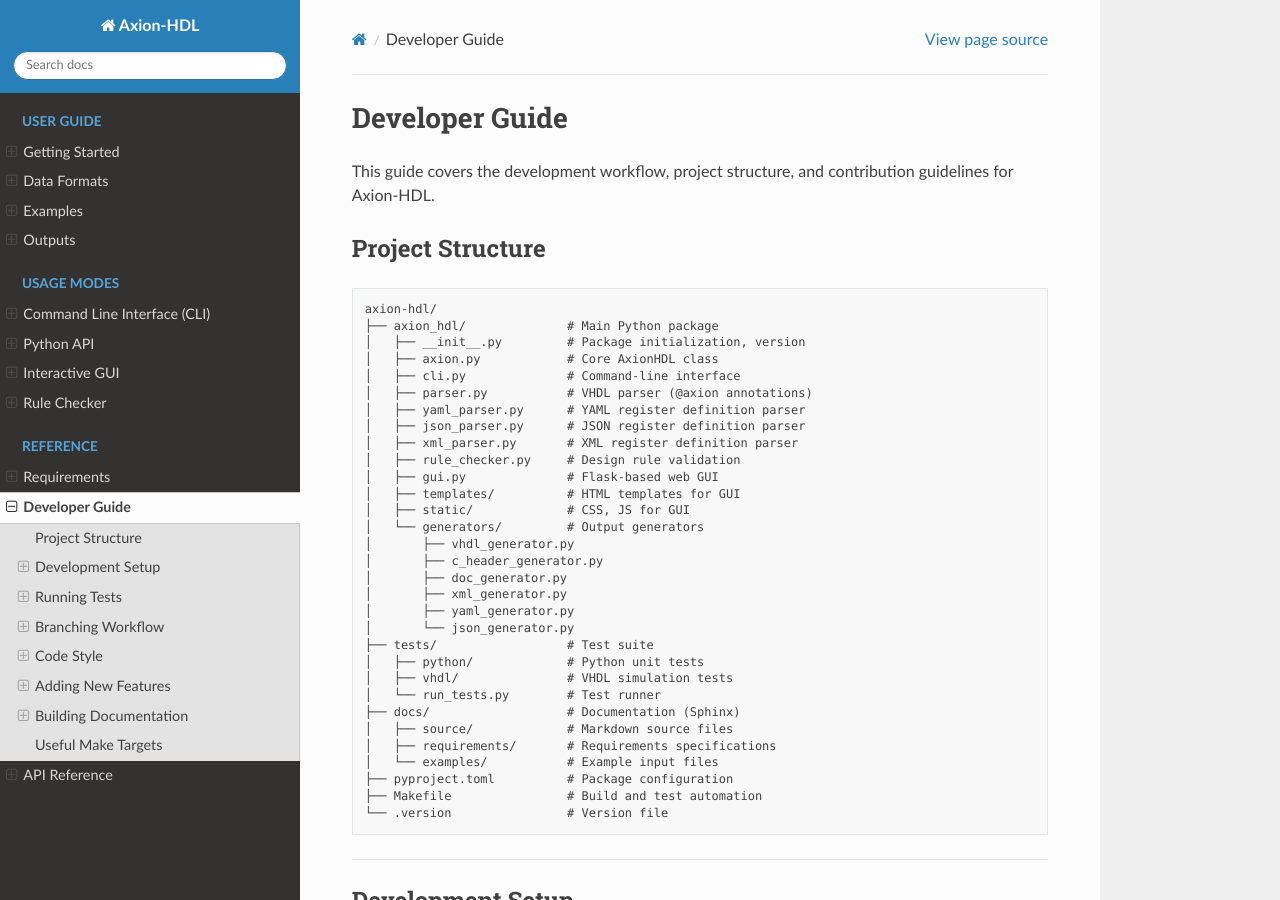
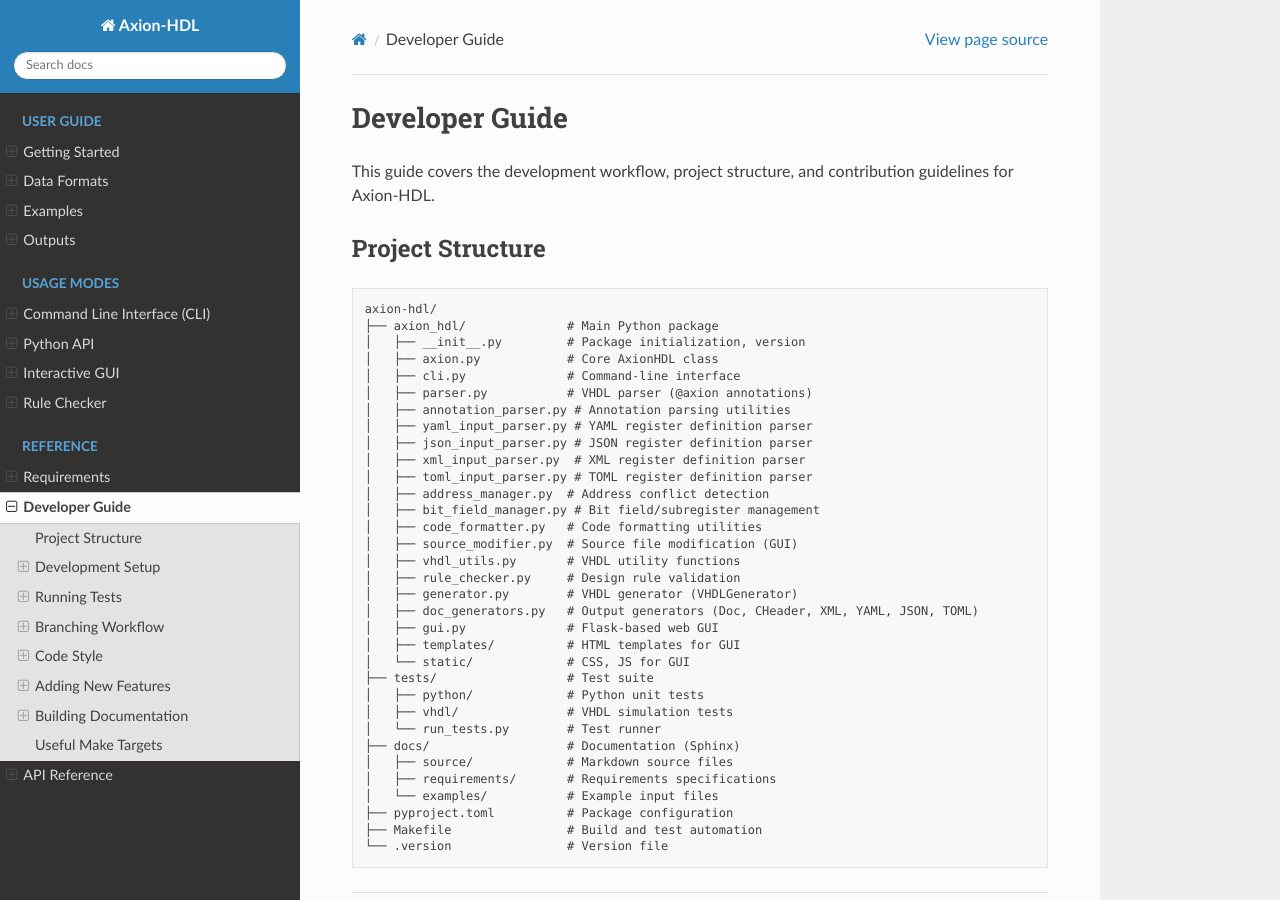
Before and after one commit to bugratufan/axion-hdl, a Sphinx documentation site: the page built from docs/source/developer-guide.md, in a window 1280 px wide and 900 px high. Built offline with Sphinx 7.4.7 and the Read the Docs theme 3.1.0, drawn with Linux system fonts in a browser that asks for light colours.

Commit message:
Update developer guide: Reflect current project structure

```diff
--- a/docs/source/developer-guide.md
+++ b/docs/source/developer-guide.md
@@ -11,20 +11,22 @@ axion-hdl/
 │   ├── axion.py            # Core AxionHDL class
 │   ├── cli.py              # Command-line interface
 │   ├── parser.py           # VHDL parser (@axion annotations)
-│   ├── yaml_parser.py      # YAML register definition parser
-│   ├── json_parser.py      # JSON register definition parser
-│   ├── xml_parser.py       # XML register definition parser
+│   ├── annotation_parser.py # Annotation parsing utilities
+│   ├── yaml_input_parser.py # YAML register definition parser
+│   ├── json_input_parser.py # JSON register definition parser
+│   ├── xml_input_parser.py  # XML register definition parser
+│   ├── toml_input_parser.py # TOML register definition parser
+│   ├── address_manager.py  # Address conflict detection
+│   ├── bit_field_manager.py # Bit field/subregister management
+│   ├── code_formatter.py   # Code formatting utilities
+│   ├── source_modifier.py  # Source file modification (GUI)
+│   ├── vhdl_utils.py       # VHDL utility functions
 │   ├── rule_checker.py     # Design rule validation
+│   ├── generator.py        # VHDL generator (VHDLGenerator)
+│   ├── doc_generators.py   # Output generators (Doc, CHeader, XML, YAML, JSON, TOML)
 │   ├── gui.py              # Flask-based web GUI
 │   ├── templates/          # HTML templates for GUI
-│   ├── static/             # CSS, JS for GUI
-│   └── generators/         # Output generators
-│       ├── vhdl_generator.py
-│       ├── c_header_generator.py
-│       ├── doc_generator.py
-│       ├── xml_generator.py
-│       ├── yaml_generator.py
-│       └── json_generator.py
+│   └── static/             # CSS, JS for GUI
 ├── tests/                  # Test suite
 │   ├── python/             # Python unit tests
 │   ├── vhdl/               # VHDL simulation tests
```
